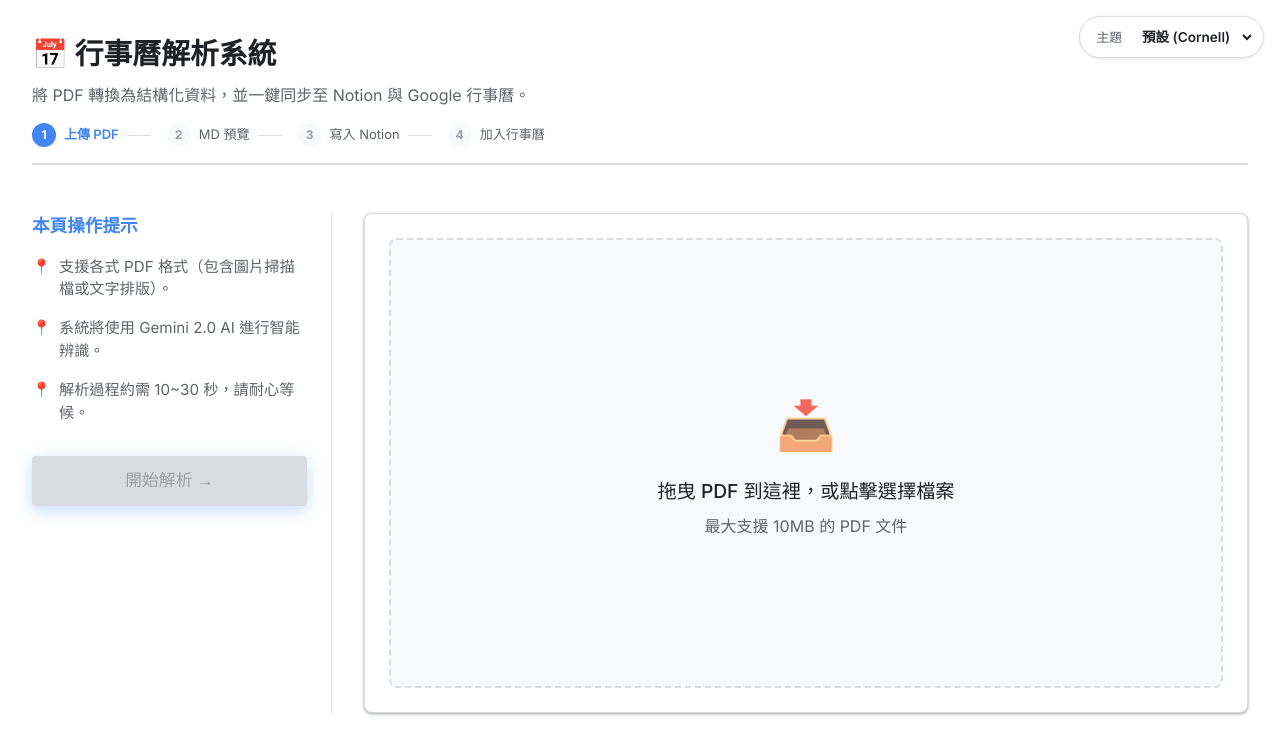
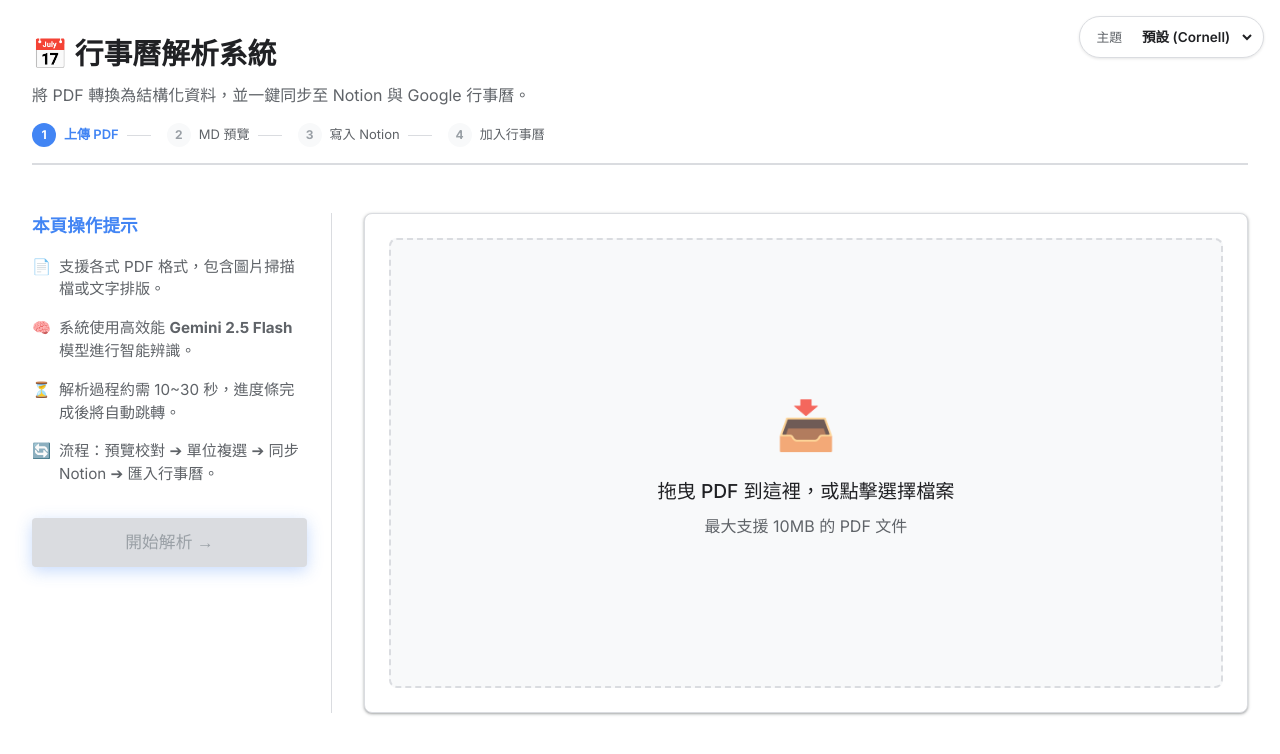
Before and after one commit to storynow01-arch/pdftomd, a Next.js app: page / in a window 1280 px wide. Shown: the top 754 px of the page. Built offline with nearby package versions, Linux system fonts and the light colour scheme.

Commit message:
docs: 更新首頁操作提示與新增操作手冊.md

```diff
--- a/app/page.tsx
+++ b/app/page.tsx
@@ -142,16 +142,20 @@ export default function HomePage() {
         </h2>
         <ul style={{ listStyle: 'none', padding: 0, margin: 0, color: 'var(--text-secondary)', fontSize: '0.95rem' }}>
           <li style={{ marginBottom: '1rem', display: 'flex', gap: '0.5rem' }}>
-            <span style={{ color: 'var(--google-red)' }}>📍</span>
-            <span>支援各式 PDF 格式（包含圖片掃描檔或文字排版）。</span>
+            <span style={{ color: 'var(--google-red)' }}>📄</span>
+            <span>支援各式 PDF 格式，包含圖片掃描檔或文字排版。</span>
           </li>
           <li style={{ marginBottom: '1rem', display: 'flex', gap: '0.5rem' }}>
-            <span style={{ color: 'var(--google-yellow)' }}>📍</span>
-            <span>系統將使用 Gemini 2.0 AI 進行智能辨識。</span>
+            <span style={{ color: 'var(--google-blue)' }}>🧠</span>
+            <span>系統使用高效能 <strong>Gemini 2.5 Flash</strong> 模型進行智能辨識。</span>
           </li>
           <li style={{ marginBottom: '1rem', display: 'flex', gap: '0.5rem' }}>
-            <span style={{ color: 'var(--google-green)' }}>📍</span>
-            <span>解析過程約需 10~30 秒，請耐心等候。</span>
+            <span style={{ color: 'var(--google-yellow)' }}>⏳</span>
+            <span>解析過程約需 10~30 秒，進度條完成後將自動跳轉。</span>
+          </li>
+          <li style={{ marginBottom: '1rem', display: 'flex', gap: '0.5rem' }}>
+            <span style={{ color: 'var(--google-green)' }}>🔄</span>
+            <span>流程：預覽校對 ➔ 單位複選 ➔ 同步 Notion ➔ 匯入行事曆。</span>
           </li>
         </ul>
 
```
Also changed, not shown: 1 other file (tests, documents, lock files or other folders).
